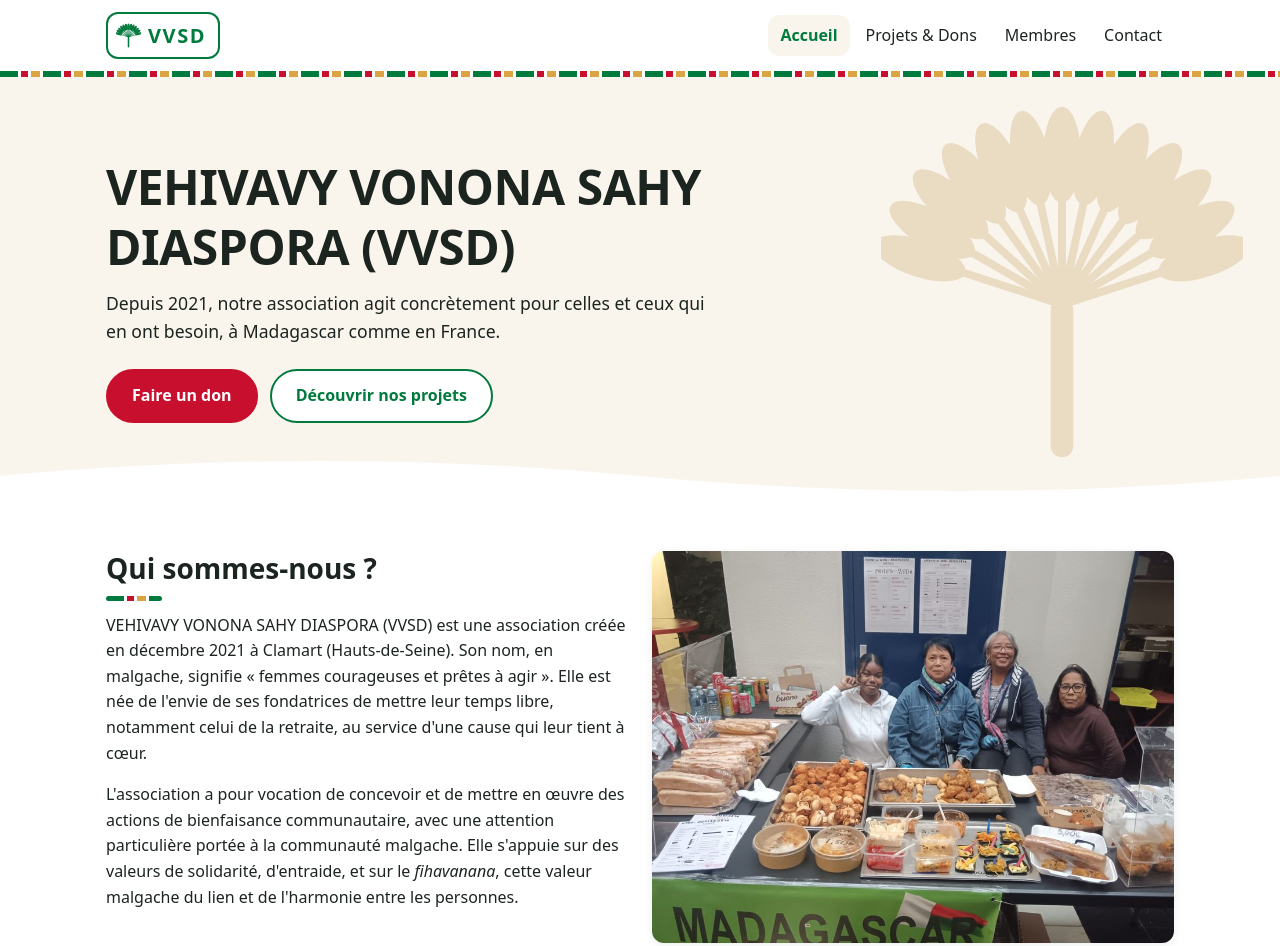
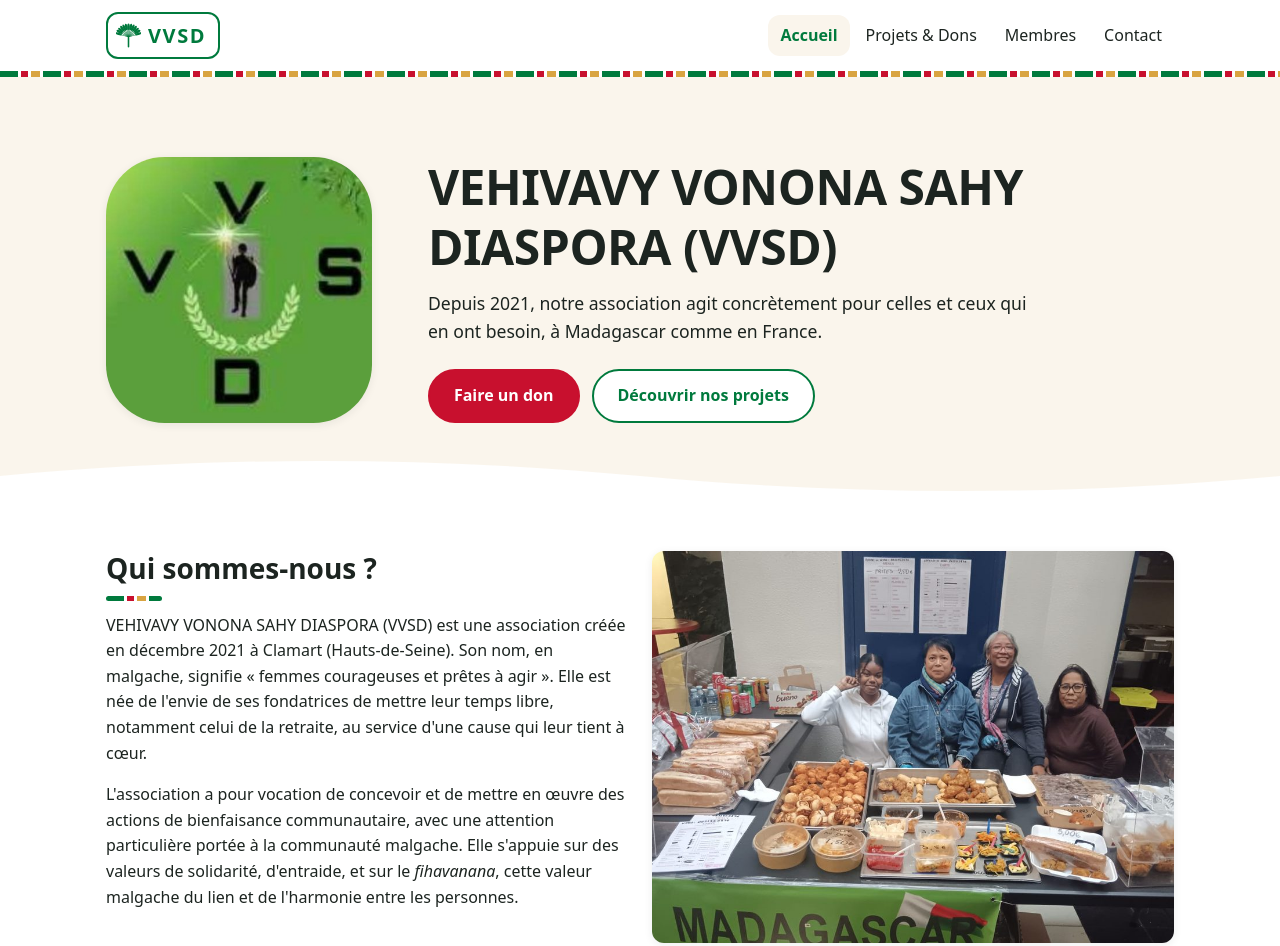
Before and after one commit to Mathieu-Jousson/Site_VVSD, a plain HTML site: page index.html in a window 1280 px wide. Shown: the top 946 px of the page. Drawn offline with Linux system fonts and the light colour scheme.

Commit message:
Ajoute le logo de l'association dans le bandeau d'accueil
Logo à gauche du titre, à la hauteur du bloc de texte sur ordinateur,
taille fixe sur tablette et au-dessus du titre sur mobile. Le grand
ravinala décoratif est retiré de ce bandeau.

Co-Authored-By: Claude Opus 5.5 <noreply@anthropic.com>

```diff
--- a/css/style.css
+++ b/css/style.css
@@ -248,6 +248,21 @@ textarea:focus-visible {
 .hero p {
   font-size: 1.1rem;
   max-width: 60ch;
+}
+
+.hero-brand {
+  display: flex;
+  flex-direction: column;
+  align-items: flex-start;
+  gap: 1.25rem;
+}
+
+.hero-logo {
+  flex-shrink: 0;
+  width: 96px;
+  height: 96px;
+  border-radius: 22%;
+  box-shadow: var(--shadow);
 }
 
 .section {
@@ -602,6 +617,26 @@ textarea:focus-visible {
     padding-right: 200px;
   }
 
+  .hero-home {
+    background: var(--color-secondary);
+  }
+
+  .hero-home .container {
+    padding-right: 1rem;
+  }
+
+  .hero-brand {
+    display: grid;
+    grid-template-columns: auto 1fr;
+    align-items: center;
+    gap: 2.5rem;
+  }
+
+  .hero-logo {
+    width: 180px;
+    height: 180px;
+  }
+
   .grid-2,
   .grid-3 {
     grid-template-columns: repeat(2, 1fr);
@@ -636,6 +671,19 @@ textarea:focus-visible {
 
   .hero .container {
     padding-right: 320px;
+  }
+
+  .hero-home .container {
+    padding-right: 1rem;
+  }
+
+  .hero-brand {
+    gap: 3.5rem;
+  }
+
+  .hero-logo {
+    width: 220px;
+    height: 220px;
   }
 
   .section {
@@ -677,3 +725,15 @@ textarea:focus-visible {
     padding: 0.5rem 0.75rem;
   }
 }
+
+@media (min-width: 1000px) {
+  .hero-logo {
+    align-self: stretch;
+    width: auto;
+    height: 100%;
+    min-width: 220px;
+    aspect-ratio: 1 / 1;
+    object-fit: cover;
+    contain: size;
+  }
+}
--- a/index.html
+++ b/index.html
@@ -29,13 +29,16 @@
   </header>
 
   <main id="contenu">
-    <section class="hero">
-      <div class="container">
-        <h1>VEHIVAVY VONONA SAHY DIASPORA (VVSD)</h1>
-        <p>Depuis 2021, notre association agit concrètement pour celles et ceux qui en ont besoin, à Madagascar comme en France.</p>
-        <div class="cta-group">
-          <a class="btn btn-primary" href="don.html">Faire un don</a>
-          <a class="btn btn-secondary" href="projets.html">Découvrir nos projets</a>
+    <section class="hero hero-home">
+      <div class="container hero-brand">
+        <img class="hero-logo" src="assets/img/logo-vvsd.jpg" alt="Logo de l'association VVSD" width="400" height="400">
+        <div>
+          <h1>VEHIVAVY VONONA SAHY DIASPORA (VVSD)</h1>
+          <p>Depuis 2021, notre association agit concrètement pour celles et ceux qui en ont besoin, à Madagascar comme en France.</p>
+          <div class="cta-group">
+            <a class="btn btn-primary" href="don.html">Faire un don</a>
+            <a class="btn btn-secondary" href="projets.html">Découvrir nos projets</a>
+          </div>
         </div>
       </div>
     </section>
```
Also changed, not shown: assets/img/logo-vvsd.jpg (added).
